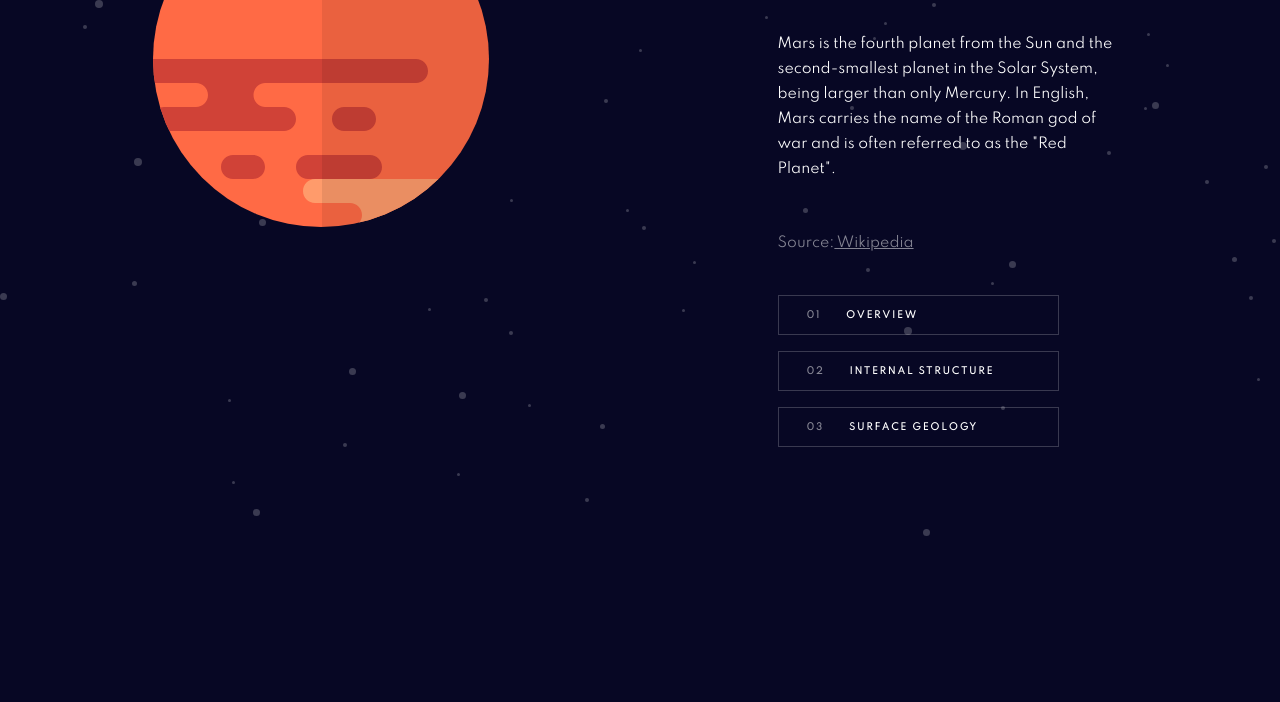
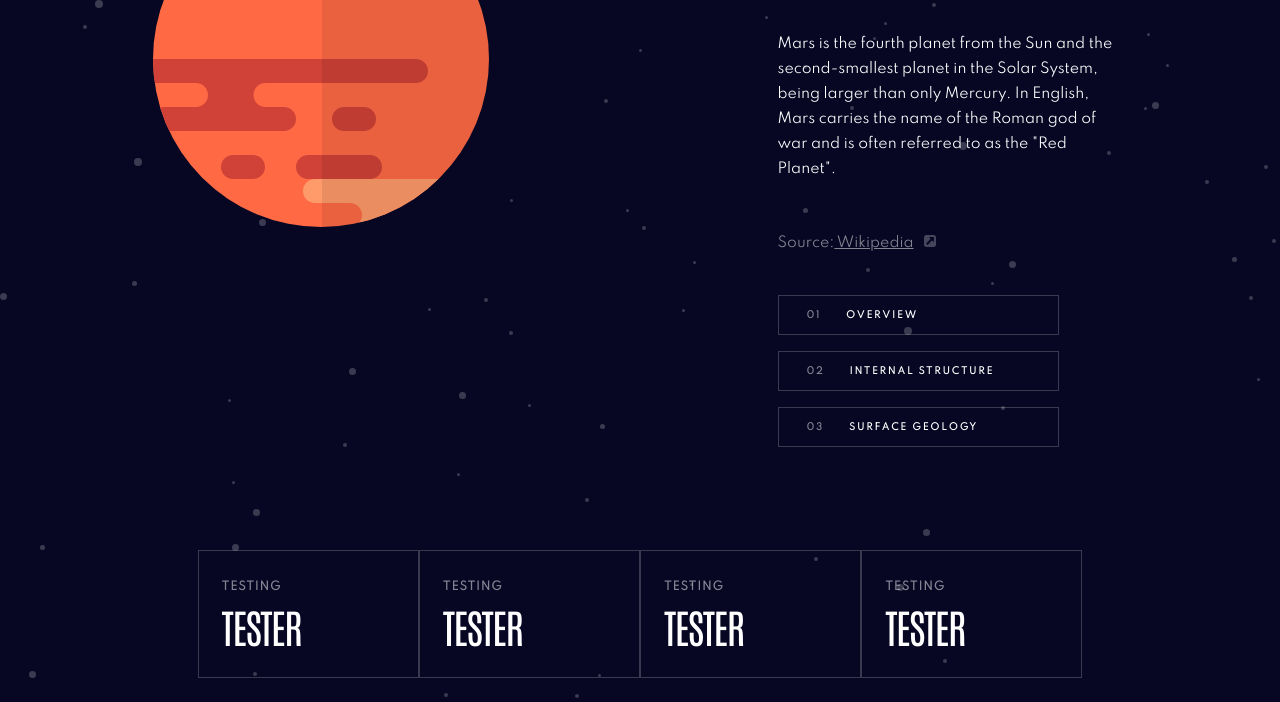
Before and after one commit to NitsanCohen770/planets, a Gatsby site: page /mars in a window 1280 px wide. Shown: the part 264-966 px from the top of the page. Before the commit the page ends 800 px from the top, so only its background shows below. Built offline with nearby package versions, Linux system fonts and the light colour scheme; Gatsby itself is replaced by a stand-in of ours.

Commit message:
data footer front

```diff
--- a/src/components/DataFooter/DataFooter.js
+++ b/src/components/DataFooter/DataFooter.js
@@ -0,0 +1,18 @@
+import React from "react"
+import PropTypes from "prop-types"
+import PlanetInfo from "../PlanetInfo/PlanetInfo"
+import { DataFooterWrapper } from "./styles"
+const DataFooter = () => {
+  return (
+    <DataFooterWrapper>
+      <PlanetInfo mainText="testing" subText="tester"></PlanetInfo>
+      <PlanetInfo mainText="testing" subText="tester"></PlanetInfo>
+      <PlanetInfo mainText="testing" subText="tester"></PlanetInfo>
+      <PlanetInfo mainText="testing" subText="tester"></PlanetInfo>
+    </DataFooterWrapper>
+  )
+}
+
+DataFooter.propTypes = {}
+
+export default DataFooter
--- /dev/null
+++ b/src/components/DataFooter/styles.js
@@ -0,0 +1,9 @@
+import styled from "styled-components"
+
+export const DataFooterWrapper = styled.div`
+  display: flex;
+  justify-content: space-around;
+  width: 70%;
+  margin: auto;
+  padding-top: 87px;
+`
--- a/src/components/DataView/DataView.js
+++ b/src/components/DataView/DataView.js
@@ -3,7 +3,7 @@ import PropTypes from "prop-types"
 import PlanetData from "../../content/data.json"
 import { DataViewWrapper } from "./styles"
 import Button from "../Button/Button"
-const DataView = ({ planetName }) => {
+const DataView = ({ planetName, iconSource }) => {
   const currentPlanetData = PlanetData.filter(({ name }) => {
     return name.toLowerCase() === planetName
   })
@@ -15,6 +15,7 @@ const DataView = ({ planetName }) => {
       <div>
         Source:
         <a href={currentPlanetData[0].overview.source}> Wikipedia</a>
+        <img src={iconSource} />
       </div>
       <Button mainText="OVERVIEW" subText="01" />
       <Button mainText="INTERNAL STRUCTURE" subText="02" />
--- a/src/components/DataView/styles.js
+++ b/src/components/DataView/styles.js
@@ -42,5 +42,8 @@ export const DataViewWrapper = styled.div`
       color: #ffffff;
       mix-blend-mode: normal;
     }
+    > img {
+      margin-left: 10px;
+    }
   }
 `
--- a/src/components/Layout/layout.js
+++ b/src/components/Layout/layout.js
@@ -13,6 +13,7 @@ import NavBar from "../NavBar/NabBar"
 import { ThemeProvider } from "styled-components"
 import PlanetViewer from "../PlanetViewer/PlanetViewer"
 import DataView from "../DataView/DataView"
+import DataFooter from "../DataFooter/DataFooter"
 
 const Layout = ({ children, theme, path }) => {
   const planetName = path.split("/")[1]
@@ -35,7 +36,10 @@ const Layout = ({ children, theme, path }) => {
   const planetURL = imagesPath.allFile.nodes.filter(
     ({ name }) => name.includes("planet") && !name.includes("internal")
   )
-  console.log(planetURL)
+  const iconSource = imagesPath.allFile.nodes.filter(
+    ({ name }) => name === "icon-source"
+  )
+  console.log(iconSource)
   return (
     <>
       <ThemeProvider theme={theme}>
@@ -60,8 +64,12 @@ const Layout = ({ children, theme, path }) => {
             })}
           />
           {children}
-          <DataView planetName={planetName} />
+          <DataView
+            planetName={planetName}
+            iconSource={iconSource[0].publicURL}
+          />
         </div>
+        <DataFooter></DataFooter>
       </ThemeProvider>
     </>
   )
--- /dev/null
+++ b/src/components/PlanetInfo/PlanetInfo.js
@@ -0,0 +1,15 @@
+import React from "react"
+import PropTypes from "prop-types"
+import { PlanetInfoWrapper } from "./style"
+const PlanetInfo = ({ mainText, subText }) => {
+  return (
+    <PlanetInfoWrapper>
+      <div>{mainText}</div>
+      <div>{subText}</div>
+    </PlanetInfoWrapper>
+  )
+}
+
+PlanetInfo.propTypes = {}
+
+export default PlanetInfo
--- /dev/null
+++ b/src/components/PlanetInfo/style.js
@@ -0,0 +1,40 @@
+import styled from "styled-components"
+
+export const PlanetInfoWrapper = styled.div`
+  mix-blend-mode: normal;
+  border: 1px solid rgba(255, 255, 255, 0.2);
+  box-sizing: border-box;
+  width: 255px;
+  height: 128px;
+  margin-bottom: 16px;
+  padding-left: 23px;
+  padding-top: 24px;
+
+  > div:first-child {
+    display: block;
+    height: 25px;
+    font-family: Spartan;
+    font-style: normal;
+    font-weight: bold;
+    font-size: 11px;
+    line-height: 25px;
+    letter-spacing: 1px;
+    text-transform: uppercase;
+    color: #ffffff;
+    mix-blend-mode: normal;
+    opacity: 0.5;
+  }
+
+  > div:last-child {
+    display: block;
+    height: 52px;
+    font-family: Antonio;
+    font-style: normal;
+    font-weight: normal;
+    font-size: 40px;
+    line-height: 52px;
+    letter-spacing: -1.5px;
+    text-transform: uppercase;
+    color: #ffffff;
+  }
+`
```
